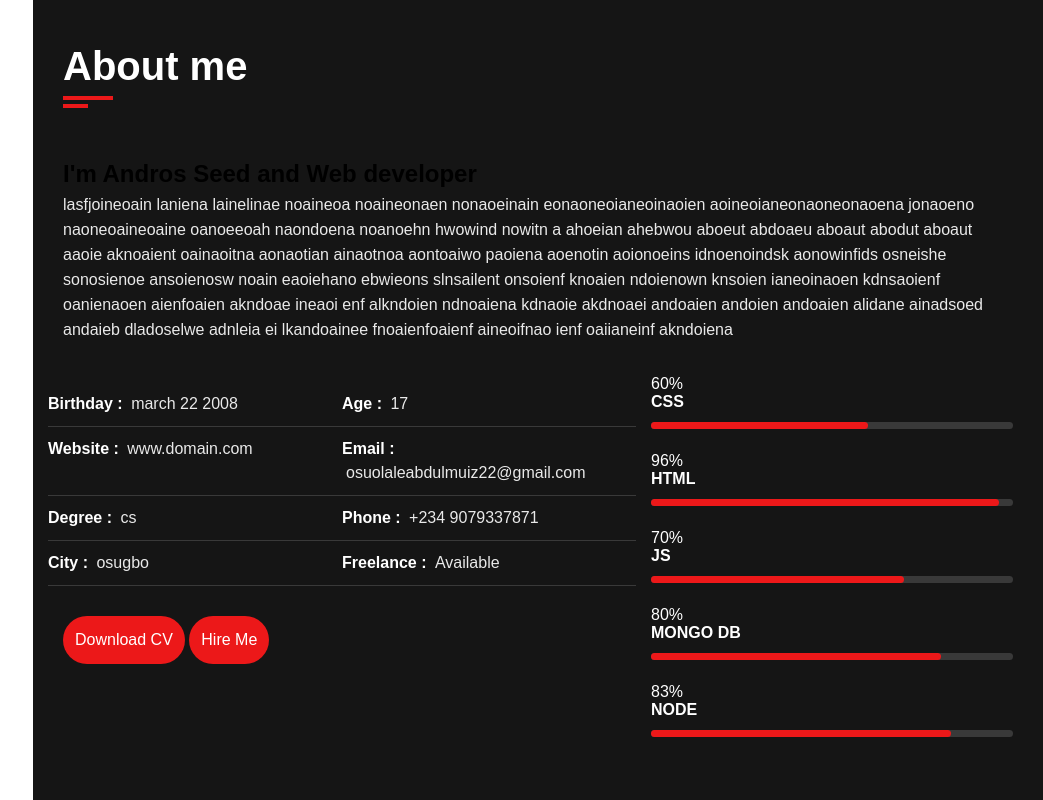
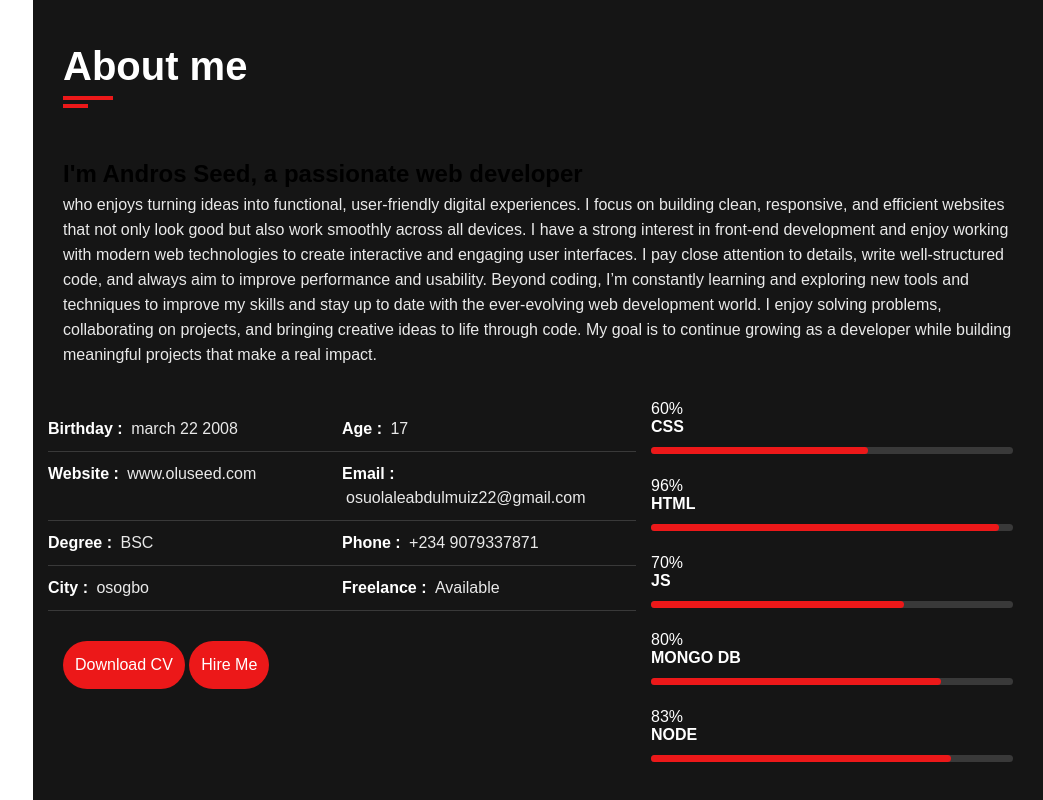
Before and after one commit to abdulmuiz22/portfolio, a plain HTML site: page index.html in a window 1280 px wide. Shown: the part 824-1624 px from the top of the page, without its empty margins (237-1280 px from the left). Drawn offline with nearby package versions, Linux system fonts and the light colour scheme; a web font is replaced by a local one.

Commit message:
Update index.html

```diff
--- a/index.html
+++ b/index.html
@@ -45,7 +45,7 @@
                             <div class="home-info padd-15">
                                 <h3 class="hello">Hello, my name is <span class="name">Andros Seed</span></h3>
                                 <h3 class="my-profession">i'm a <span class="typing">web developer</span></h3>
-                                <p>i'm a web designer with extensive experience for over 3years. My expertise is to create and  website design, graphic design, and many more...</p>
+                                <p>i'm a fullstack developer with extensive experience for over 3years. My expertise is to create and  website design, web development, and many more...</p>
                                 <a href="#contact" class="btn hire me">Hire me</a>
                             </div>
                             <div class="home-img padd-15">
@@ -67,13 +67,14 @@
                             <div class="about-content padd-15">
                                 <div class="row">
                                     <div class="about-text padd-15">
-                                        <h1>I'm Andros Seed and <span>Web developer</span></h1>
-                                        <p>lasfjoineoain laniena lainelinae  noaineoa noaineonaen nonaoeinain eonaoneoianeoinaoien aoineoianeonaoneonaoena
-                                            jonaoeno naoneoaineoaine oanoeeoah naondoena noanoehn hwowind nowitn a ahoeian ahebwou aboeut abdoaeu aboaut abodut aboaut
-                                            aaoie aknoaient oainaoitna aonaotian ainaotnoa aontoaiwo paoiena aoenotin aoionoeins idnoenoindsk aonowinfids osneishe sonosienoe
-                                            ansoienosw noain eaoiehano ebwieons slnsailent onsoienf knoaien ndoienown knsoien ianeoinaoen kdnsaoienf oanienaoen aienfoaien
-                                            akndoae ineaoi enf alkndoien ndnoaiena kdnaoie akdnoaei andoaien andoien andoaien alidane ainadsoed andaieb dladoselwe adnleia ei
-                                            lkandoainee fnoaienfoaienf aineoifnao ienf oaiianeinf akndoiena
+                                        <h1>I'm Andros Seed,<span> a passionate web developer</span></h1>
+                                        <p>who enjoys turning ideas into functional, user-friendly digital experiences. I focus on building clean, responsive, and efficient websites that not only look good but also work smoothly across all devices.
+
+I have a strong interest in front-end development and enjoy working with modern web technologies to create interactive and engaging user interfaces. I pay close attention to details, write well-structured code, and always aim to improve performance and usability.
+
+Beyond coding, I’m constantly learning and exploring new tools and techniques to improve my skills and stay up to date with the ever-evolving web development world. I enjoy solving problems, collaborating on projects, and bringing creative ideas to life through code.
+
+My goal is to continue growing as a developer while building meaningful projects that make a real impact.
                                         </p>
                                     </div>
                                 </div>
@@ -87,19 +88,19 @@
                                                 <p>Age : <span>17</span> </p>
                                             </div>
                                              <div class="info-item padd-15">
-                                                <p>Website : <span>www.domain.com</span></p>
+                                                <p>Website : <span>www.oluseed.com</span></p>
                                             </div>
                                              <div class="info-item padd-15">
                                                 <p>Email : <span>osuolaleabdulmuiz22@gmail.com</span></p>
                                             </div>
                                              <div class="info-item padd-15">
-                                                <p>Degree : <span>cs</span></p>
+                                                <p>Degree : <span>BSC</span></p>
                                             </div>
                                              <div class="info-item padd-15">
                                                 <p>Phone : <span>+234 9079337871</span></p>
                                             </div>
                                              <div class="info-item padd-15">
-                                                <p>City : <span>osugbo</span></p>
+                                                <p>City : <span>osogbo</span></p>
                                             </div>
                                              <div class="info-item padd-15">
                                                 <p>Freelance : <span>Available</span></p>
```
